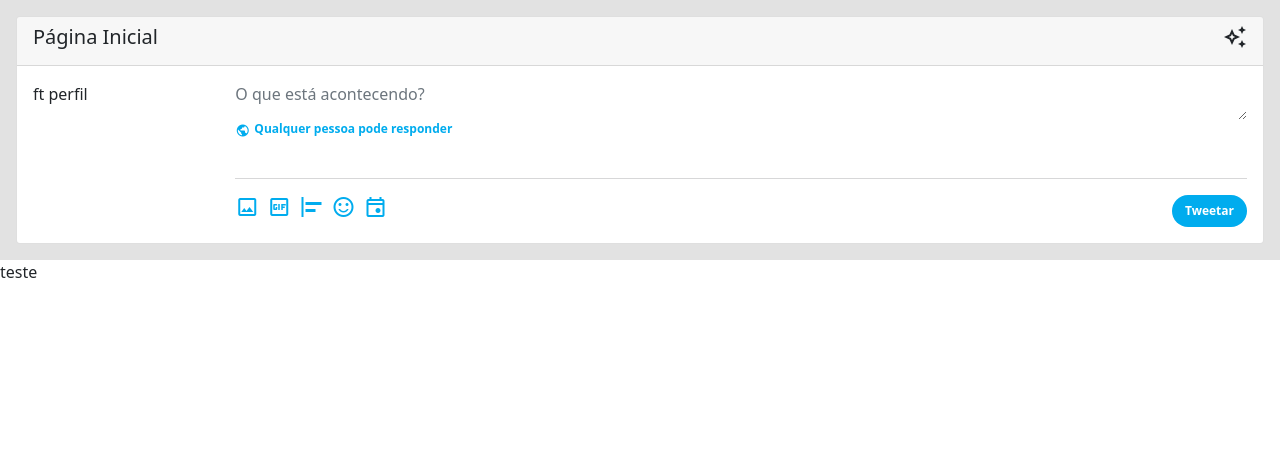
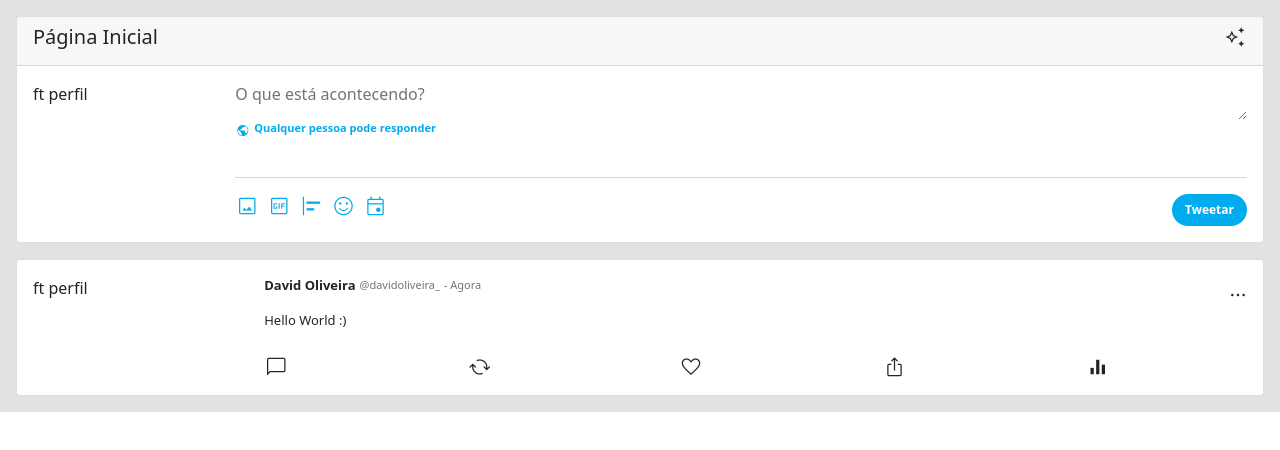
Before and after one commit to guerradaniel/twitter-feed-clone, an Angular app: page / in a window 1280 px wide. Shown: the top 450 px of the page. Built offline with nearby package versions, Linux system fonts and the light colour scheme.

Commit message:
criado feed de acordo com protótipo.

```diff
--- a/angular.json
+++ b/angular.json
@@ -30,7 +30,10 @@
                             "node_modules/bootstrap/dist/css/bootstrap.min.css",
                             "src/styles.css"
                         ],
-                        "scripts": []
+                        "scripts": [
+                            "node_modules/jquery/dist/jquery.min.js",
+                            "node_modules/bootstrap/dist/js/bootstrap.bundle.min.js"
+                        ]
                     },
                     "configurations": {
                         "production": {
--- a/package.json
+++ b/package.json
@@ -19,6 +19,7 @@
     "@angular/platform-browser-dynamic": "~13.1.0",
     "@angular/router": "~13.1.0",
     "bootstrap": "^5.1.3",
+    "jquery": "^3.6.0",
     "rxjs": "~7.4.0",
     "tslib": "^2.3.0",
     "zone.js": "~0.11.4"
--- a/src/app/feed/components/feed.component.css
+++ b/src/app/feed/components/feed.component.css
@@ -9,12 +9,24 @@
 }
 
 .type-visualization-public,
-.twitter-icons {
-    font-size: 12px;
+.twitter-icons,
+.tweet-user {
+    font-size: 11px;
+}
+
+.tweet-name {
+    font-size: 13px;
+}
+
+.tweet-name,
+.tweet-user {
+    margin-right: 0.25rem;
+    border: 0;
 }
 
 .material-symbols-outlined {
     cursor: pointer;
+    font-weight: 250;
 }
 
 .type-visualization,
@@ -32,3 +44,18 @@
 .divider-line {
     opacity: 0.18;
 }
+
+.dropdown-toggle::after {
+    display: none;
+    box-shadow: 0 0 0 0;
+}
+
+.delete-button {
+    color: red;
+    cursor: pointer;
+}
+
+.modal-content {
+    width: 80%;
+    vertical-align: middle;
+}
--- a/src/app/feed/components/feed.component.html
+++ b/src/app/feed/components/feed.component.html
@@ -1,5 +1,6 @@
-<section class="p-3 twitter-background">
-    <div class="card">
+<div class="p-3 twitter-background">
+    <section>
+        <div class="card mb-3">
             <div class="card-header d-flex justify-content-between">
 
                 <h5>Página Inicial</h5>
@@ -26,10 +27,10 @@
                         <p class="type-visualization-public fw-bold"> Qualquer pessoa pode responder</p>
                     </div>
                     <hr class="divider-line">
-                <div #lineIcons class="d-flex justify-content-between twitter-color twitter-icons">
+                    <div class="d-flex justify-content-between twitter-color twitter-icons">
                         <div>
 
-                        <span class="material-symbols-outlined me-2">
+                            <span class="material-symbols-outlined init-icons me-2">
                         image
                         </span>
 
@@ -56,6 +57,100 @@
         </div>
     </section>
 
+
     <section>
-    teste
+        <div class="card">
+            <div class="card-body pe-0">
+                <div class="list-group">
+                    <div class="d-flex justify-content-between align-items-start">
+                        <div class="col-2">
+                            <p>ft perfil</p>
+                        </div>
+                        <div class="col-9">
+                            <div class="list-group-item border-0 p-0" aria-current="true">
+                                <div class="w-100 d-flex justify-content-between">
+                                    <div class="d-flex justify-content-between align-items-center">
+                                        <p class="tweet-name fw-bold">David Oliveira</p>
+                                        <p class="tweet-user text-muted">@davidoliveira_</p>
+                                        <p class="tweet-user text-muted">- Agora</p>
+                                    </div>
+                                </div>
+
+                                <div class="mb-4">
+                                    <p class="tweet-name">Hello World :) </p>
+                                </div>
+
+
+                                <div #lineIcons class="d-flex justify-content-between twitter-icons col-11">
+                                    <span class="material-symbols-outlined">
+                                        chat_bubble
+                                        </span>
+                                    <span class="material-symbols-outlined me-2">
+                                    cached
+                                  </span>
+                                    <span class="material-symbols-outlined">
+                                    favorite
+                                    </span>
+                                    <span class="material-symbols-outlined">
+                                      ios_share
+                                      </span>
+                                    <span class="material-symbols-outlined">
+                                        equalizer
+                                        </span>
+
+                                </div>
+
+
+                            </div>
+                        </div>
+
+                        <div class="">
+                            <div class="dropdown">
+                                <button class="btn dropdown-toggle" type="button" id="dropdownMenuButton1" data-bs-toggle="dropdown" aria-expanded="false">
+                                <span class="material-symbols-outlined teste">
+                                  more_horiz
+                                </span>
+                          </button>
+                                <ul class="dropdown-menu pb-0" aria-labelledby="dropdownMenuButton1">
+                                    <li>
+                                        <a class="dropdown-item pb-0" (click)="delete()" data-bs-toggle="modal" data-bs-target="#exampleModal">
+                                            <div class="d-flex delete-button">
+                                                <span class="material-symbols-outlined pe-2">
+                                                  delete
+                                                </span>
+                                                <p>
+                                                    Delete
+                                                </p>
+                                            </div>
+                                        </a>
+                                    </li>
+                                </ul>
+                            </div>
+                        </div>
+                    </div>
+                </div>
+            </div>
+
+        </div>
     </section>
+</div>
+
+<div>
+    <div class="modal fade" id="exampleModal" tabindex="-1" aria-labelledby="exampleModalLabel" aria-hidden="true">
+        <div class="modal-dialog">
+            <div class="modal-content">
+                <div class="modal-header border-0">
+                    <h5 class="modal-title" id="exampleModalLabel">Delete Tweet?</h5>
+                    <button type="button" class="btn-close" data-bs-dismiss="modal" aria-label="Close"></button>
+                </div>
+                <div class="modal-body">
+                    This can’t be undone and it will be removed from your profile, the timeline of any accounts that follow you, and from Twitter search results.
+                </div>
+                <div class="modal-footer border-0 d-grid justify-content-center">
+                    <button type="button" class="btn btn-secondary" data-bs-dismiss="modal">Close</button>
+                    <button type="button" class="btn btn-primary">Save changes</button>
+                </div>
+            </div>
+        </div>
+    </div>
+</div>
--- a/src/app/feed/components/feed.component.ts
+++ b/src/app/feed/components/feed.component.ts
@@ -12,4 +12,8 @@ export class FeedComponent implements OnInit {
   ngOnInit(): void {
   }
 
+  public delete() {
+    console.log('fui clicado');
+  }
+
 }
```
Also changed, not shown: 1 other file (tests, documents, lock files or other folders). Lines whose indentation alone changed are shown as unchanged.
